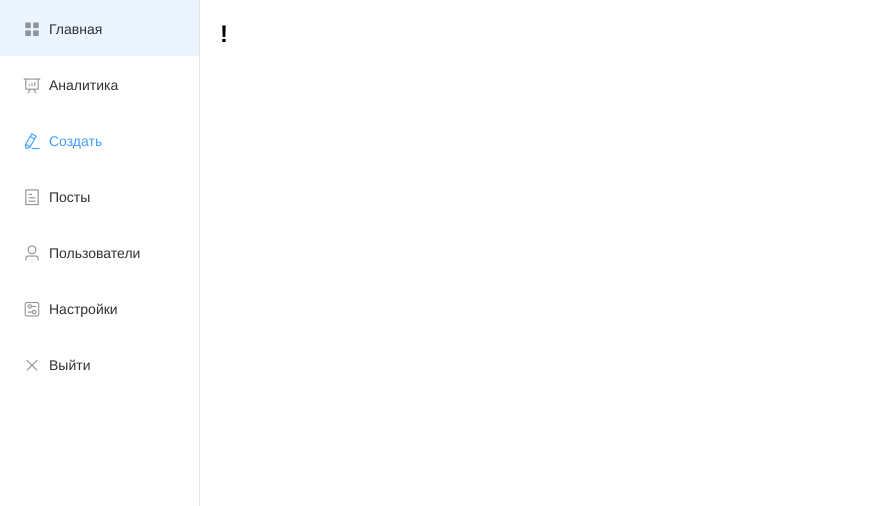
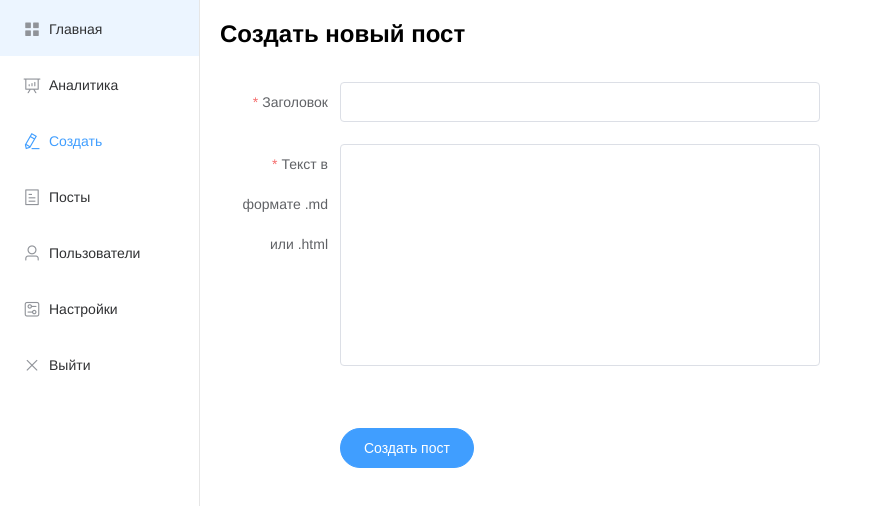
Before and after one commit to aronbergman/nuxt-node-blog, a Nuxt app: page /admin/create in a window 1280 px wide. Shown: the top 506 px of the page, without its empty margins (0-883 px from the left). Built offline with nearby package versions, Linux system fonts and the light colour scheme; no server answers.

Commit message:
Add create post

```diff
--- a/pages/admin/create.vue
+++ b/pages/admin/create.vue
@@ -1,14 +1,83 @@
 <template>
-  <h1>!</h1>
+  <el-form
+    :model="controls"
+    :rules="rules"
+    ref="form"
+    label-width="120px"
+    @submit.prevent.native="onSubmit"
+  >
+    <h1 class="mb">Создать новый пост</h1>
+    <br />
+
+    <el-form-item label="Заголовок" prop="title">
+      <el-input v-model.trim="controls.title" />
+    </el-form-item>
+
+    <el-form-item label="Текст в формате .md или .html" prop="text">
+      <el-input v-model.trim="controls.text" type="textarea" resize="none" :rows="10" />
+    </el-form-item>
+
+    <el-form-item>
+      <br />
+      <el-button
+        type="primary"
+        round
+        native-type="submit"
+        :loading="loading"
+        class="submit-button"
+      >Создать пост</el-button>
+    </el-form-item>
+  </el-form>
 </template>
 
 <script>
-  export default {
-    layout: 'admin',
-    middleware: ['admin-auth']
+export default {
+  layout: "admin",
+  middleware: ["admin-auth"],
+  data() {
+    return {
+      loading: false,
+      controls: {
+        text: "",
+        title: ""
+      },
+      rules: {
+        text: [{ required: true, message: "Введите текст", trigger: "blur" }],
+        title: [
+          { required: true, message: "Введите заголовок", trigger: "blur" }
+        ]
+      }
+    };
+  },
+  methods: {
+    onSubmit() {
+      this.$refs.form.validate(async valid => {
+        if (valid) {
+          this.loading = true;
+
+          const formData = {
+            title: this.controls.title,
+            text: this.controls.text
+          };
+          try {
+            await this.$store.dispatch("post/create", formData);
+            this.$message.success("Пост создан!");
+            this.controls.text = "";
+            this.controls.title = "";
+            this.loading = false;
+          } catch (e) {
+            this.loading = false;
+            console.log(e);
+          }
+        }
+      });
+    }
   }
+};
 </script>
 
 <style lang="scss" scoped>
-
+form {
+  width: 600px;
+}
 </style>
--- a/pages/admin/post/_id.vue
+++ b/pages/admin/post/_id.vue
@@ -1,10 +1,42 @@
 <template>
-  <div>
-    <el-breadcrumb separator-class="el-icon-arrow-right">
+  <div class="page-wrap">
+    <el-breadcrumb separator-class="el-icon-arrow-right mb">
       <el-breadcrumb-item :to="{ path: '/admin' }">Главная</el-breadcrumb-item>
       <el-breadcrumb-item :to="{ path: '/admin/list' }">Список статей</el-breadcrumb-item>
       <el-breadcrumb-item>Статья {{post.title}}</el-breadcrumb-item>
     </el-breadcrumb>
+
+    <el-form
+      :model="controls"
+      :rules="rules"
+      ref="form"
+      label-width="120px"
+      @submit.prevent.native="onSubmit"
+    >
+      <el-form-item label="Текст в формате .md или .html" prop="text">
+        <el-input v-model.trim="controls.text" type="textarea" resize="none" :rows="10" />
+      </el-form-item>
+
+      <small>
+        <i class="el-icon-time"></i>
+        <span>{{ new Date(post.date).toLocaleString() }}</span>
+      </small>
+      <small>
+        <i class="el-icon-view"></i>
+        <span>{{ post.views }}</span>
+      </small>
+
+      <el-form-item>
+        <br />
+        <el-button
+          type="primary"
+          round
+          native-type="submit"
+          :loading="loading"
+          class="submit-button"
+        >Обновить</el-button>
+      </el-form-item>
+    </el-form>
   </div>
 </template>
 
@@ -12,9 +44,55 @@
 export default {
   layout: "admin",
   middleware: ["admin-auth"],
-  async asyncData({ store }, params) {
+  head() {
+    return {
+      title: `Пост ${this.post.title}`
+    };
+  },
+  validate({ params }) {
+    return Boolean(params.id);
+  },
+  async asyncData({ store, params }) {
     const post = await store.dispatch("post/fetchAdminById", params.id);
     return { post };
+  },
+  data() {
+    return {
+      loading: false,
+      controls: {
+        text: ""
+      },
+      rules: {
+        text: [{ required: true, message: "Введите текст", trigger: "blur" }]
+      }
+    };
+  },
+  methods: {
+    onSubmit() {
+      this.$refs.form.validate(async valid => {
+        if (valid) {
+          this.loading = true;
+
+          const formData = {
+            text: this.controls.text,
+            id: this.post._id
+          };
+          try {
+            await this.$store.dispatch("post/update", formData);
+            this.$message.success("Пост обновлен");
+            this.loading = false;
+          } catch (e) {
+            this.loading = false;
+          }
+        }
+      });
+    }
   }
 };
 </script>
+
+<style lang="scss" scoped>
+.page-wrap {
+  width: 600px;
+}
+</style>
--- a/store/post.js
+++ b/store/post.js
@@ -11,13 +11,25 @@ export const actions = {
       }, 1000)
     })
   },
-  async remove({ }, id) {},
+  async remove({ }, id) { },
 
-  async fetchAdminById({}, id) {
+  async update({ }, { id, text }) {
+    console.log(id, text)
+  },
+
+  async fetchAdminById({ }, id) {
     return await new Promise((resolve) => {
       setTimeout(() => {
         resolve(posts.find(p => p._id === id))
       }, 1000)
     })
+  },
+
+  async create({ }, { title, text }) {
+    return await new Promise((resolve) => {
+      setTimeout(() => {
+        resolve(console.log(title, text))
+      }, 1000)
+    })
   }
 }
--- a/theme/general.scss
+++ b/theme/general.scss
@@ -5,6 +5,10 @@
   -moz-box-sizing: border-box;
   box-sizing: border-box;
   outline: none;
+}
+
+.mb {
+  margin-bottom: 1rem;
 }
 
 html, body {
```
